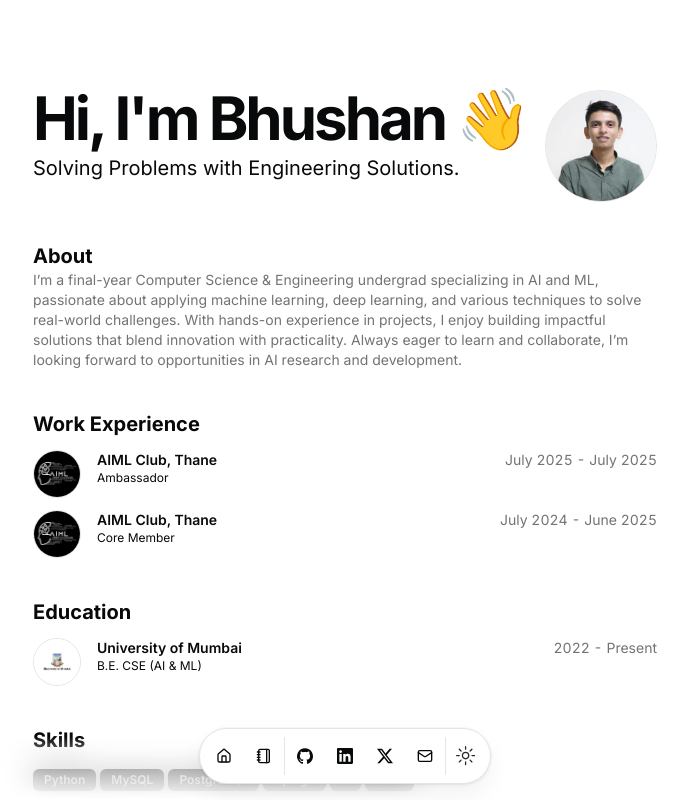
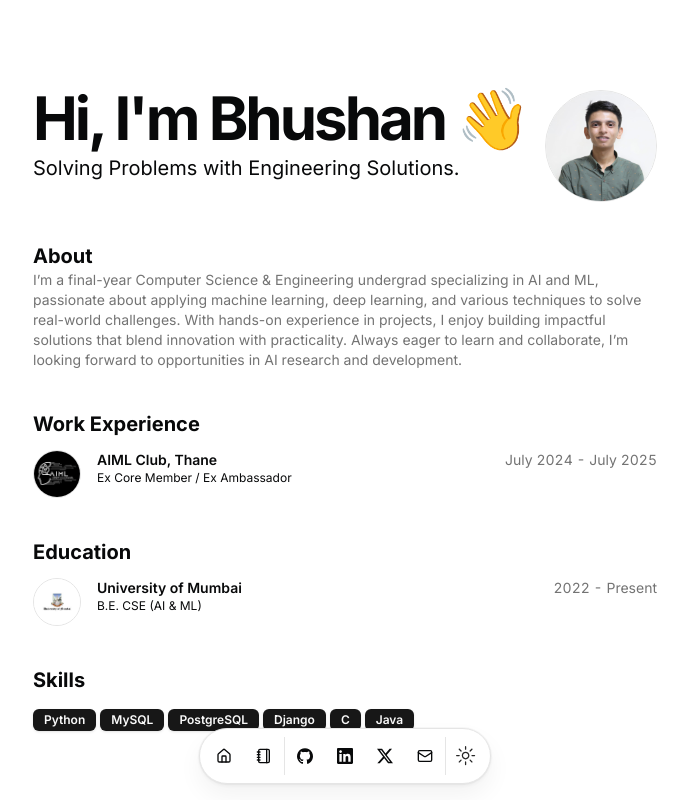
Before and after one commit to bhushankhopkarr/bhushankhopkarr.github.io, a Next.js app: page / in a window 1280 px wide. Shown: the top 800 px of the page, without its empty margins (295-983 px from the left). Built offline with nearby package versions, Linux system fonts and the light colour scheme.

Commit message:
Update resume roles and responsibilities for clarity and accuracy

```diff
--- a/src/data/resume.tsx
+++ b/src/data/resume.tsx
@@ -65,28 +65,15 @@ export const DATA = {
       href: "https://github.com/APSIT-AIML-CLUB",
       badges: [],
       location: "On-Site",
-      title: "Ambassador",
+      title: "Ex Core Member / Ex Ambassador",
       logoUrl: "/aiml.png",
-      start: "July 2025",
+      start: "July 2024",
       end: "July 2025",
       description:
         "- Mentoring members and teaching learners in Artificial Intelligence and Machine Learning. Conducting workshops and certifications to help students learn and grow.\n" +
-        "- Oversaw executive leadership, knowledge training, and public relations with media.",
-    },
-    {
-      company: "AIML Club, Thane",
-      href: "https://github.com/APSIT-AIML-CLUB",
-      badges: [],
-      location: "On-Site",
-      title: "Core Member",
-      logoUrl: "/aiml.png",
-      start: "July 2024",
-      end: "June 2025",
-      description:
-        "- Teaching and mentoring learners in the field of AI and ML. Conducting workshops to help students learn and grow."
+        "- Oversaw executive leadership, knowledge training, and public relations with media. Teaching and mentoring learners in the field of AI and ML. Conducting workshops to help students learn and grow.\n"
     },
   ],
-
   education: [
     {
       school: "University of Mumbai",
```
